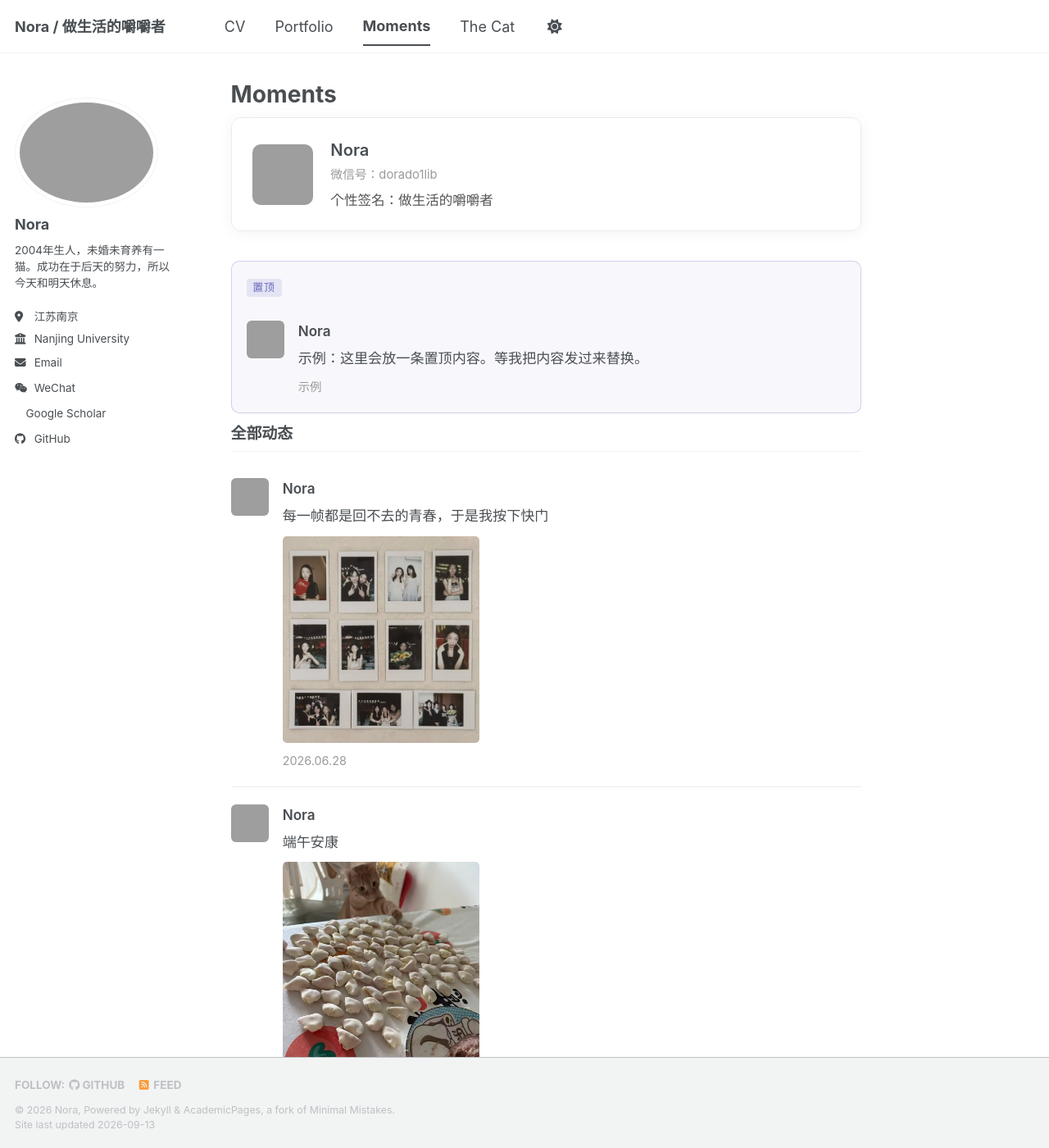
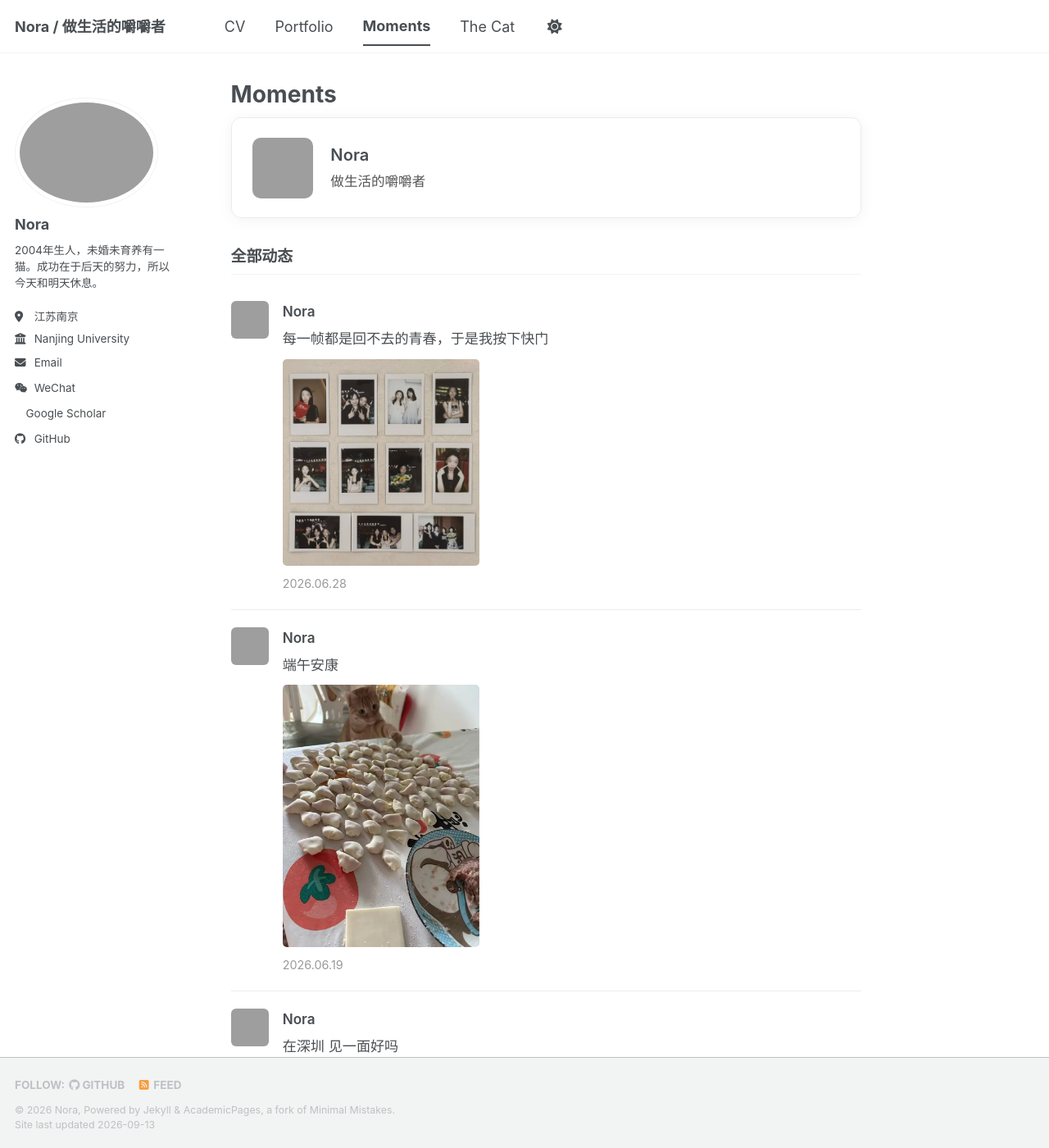
Before and after one commit to Nora1lib/Nora1lib.github.io, a Jekyll site: the page built from _pages/moments.html, in a window 1280 px wide and 1400 px high. Shown: the whole window at 82% size. Built offline with Jekyll 4.4.1, drawn with Linux system fonts in a browser that asks for light colours; a style sheet for code colours, icons or effects is not loaded; grey boxes are pictures that could not be loaded.

Commit message:
朋友圈：移除微信号显示、去掉个性签名前缀、删除置顶区块

```diff
--- a/_pages/moments.html
+++ b/_pages/moments.html
@@ -8,29 +8,12 @@ classes: wide
 
 <div class="mm">
 
-  <!-- ===== 个人卡片（微信号 / 个性签名）===== -->
+  <!-- ===== 个人卡片（头像 / 昵称 / 个性签名）===== -->
   <div class="mm-head">
     <div class="mm-head__avatar"><img src="/images/dony.jpg" alt=""></div>
     <div class="mm-head__info">
       <div class="mm-head__name">Nora</div>
-      <div class="mm-head__id">微信号：dorado1lib</div>
-      <div class="mm-head__sign">个性签名：做生活的嚼嚼者</div>
-    </div>
-  </div>
-
-  <!-- ===== 置顶 =====
-       把要置顶的那条动态整块 <div class="mm-item"> ... </div> 移到下面 pin 容器里即可。
-       不需要置顶就把整个 <div class="mm-pin"> ... </div> 删掉。
-  -->
-  <div class="mm-pin">
-    <div class="mm-pin__badge">置顶</div>
-    <div class="mm-item">
-      <div class="mm-item__avatar"><img src="/images/dony.jpg" alt=""></div>
-      <div class="mm-item__body">
-        <div class="mm-item__name">Nora</div>
-        <div class="mm-item__text">示例：这里会放一条置顶内容。等我把内容发过来替换。</div>
-        <div class="mm-item__meta">示例</div>
-      </div>
+      <div class="mm-head__sign">做生活的嚼嚼者</div>
     </div>
   </div>
 
@@ -101,23 +84,13 @@ classes: wide
   .mm-head__avatar img { display: block; width: 74px; height: 74px;
                          object-fit: cover; border-radius: 10px; }
   .mm-head__name { font-size: 1.12em; font-weight: 600; margin-bottom: .2em; }
-  .mm-head__id { font-size: .82em; color: #9a9a9a; margin-bottom: .5em; }
   .mm-head__sign { font-size: .92em; color: #555; line-height: 1.6; }
 
   .mm-h { margin: 0 0 .6em; padding-bottom: .35em; font-size: 1.05em;
           border-bottom: 2px solid rgba(0,0,0,.08); }
 
-  .mm-pin { margin: 0 0 .8em; padding: .9em 1em .2em;
-            border: 1px solid rgba(105,105,188,.28); border-radius: 10px;
-            background: rgba(105,105,188,.045); }
-  .mm-pin__badge { display: inline-block; margin-bottom: .6em;
-                   padding: .12em .6em; border-radius: 4px;
-                   font-size: .72em; letter-spacing: .06em;
-                   color: #6969BC; background: rgba(105,105,188,.14); }
-
   .mm-item { display: flex; gap: .95em; padding: 1.15em 0;
              border-bottom: 1px solid rgba(0,0,0,.07); }
-  .mm-pin .mm-item { border-bottom: 0; padding-bottom: .9em; }
   .mm-item__avatar { flex: 0 0 auto; }
   .mm-item__avatar img { display: block; width: 46px; height: 46px;
                          object-fit: cover; border-radius: 6px; }
@@ -152,13 +125,9 @@ classes: wide
 
   html[data-theme="dark"] .mm-head { border-color: rgba(255,255,255,.14); }
   html[data-theme="dark"] .mm-head__sign { color: #b8b8b8; }
-  html[data-theme="dark"] .mm-head__id { color: #8a8a8a; }
   html[data-theme="dark"] .mm-item { border-bottom-color: rgba(255,255,255,.12); }
   html[data-theme="dark"] .mm-item__meta { color: #8a8a8a; }
-  html[data-theme="dark"] .mm-pin { border-color: rgba(166,166,227,.32);
                                     background: rgba(166,166,227,.07); }
-  html[data-theme="dark"] .mm-pin__badge { color: #A6A6E3;
-                                           background: rgba(166,166,227,.16); }
 
   @media (max-width: 600px) {
     .mm-head { flex-direction: column; align-items: flex-start; gap: .9em; }
```
